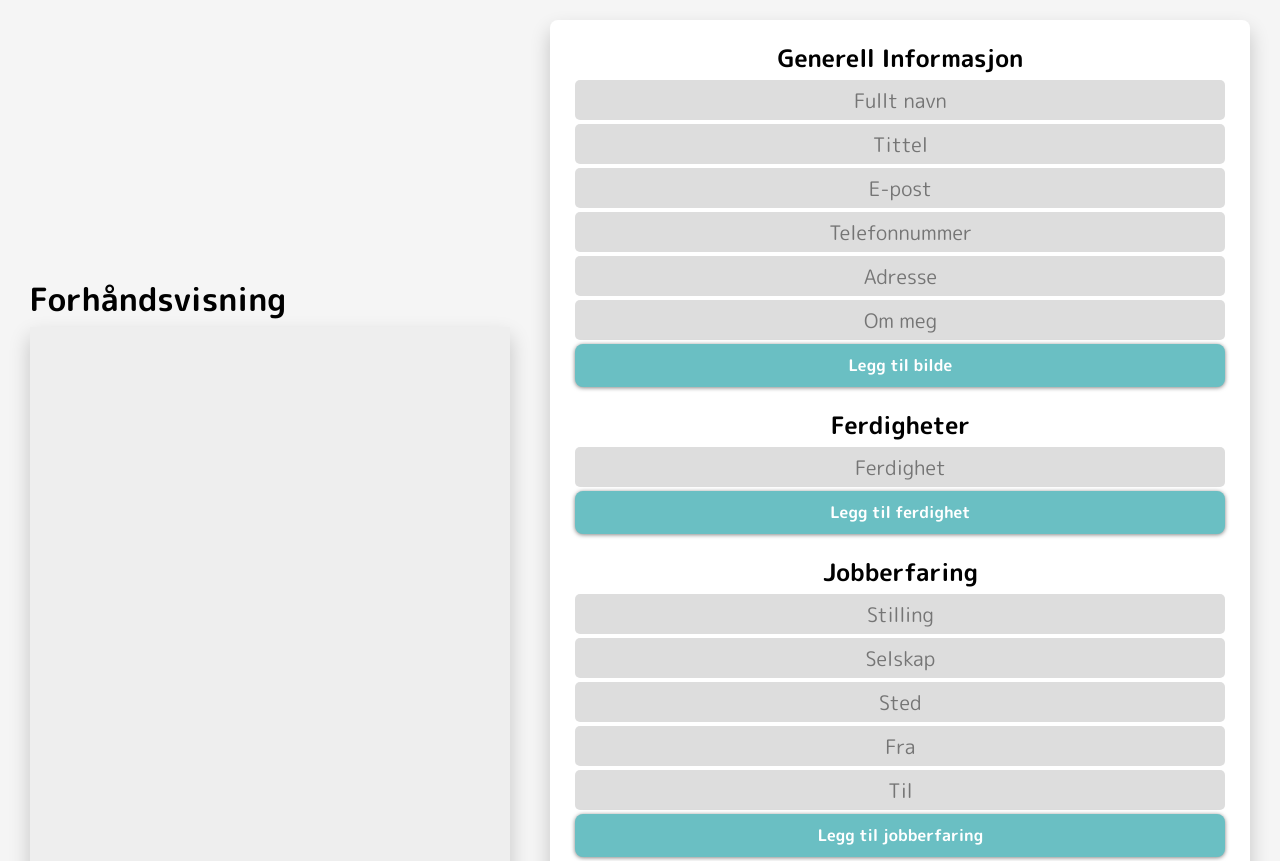
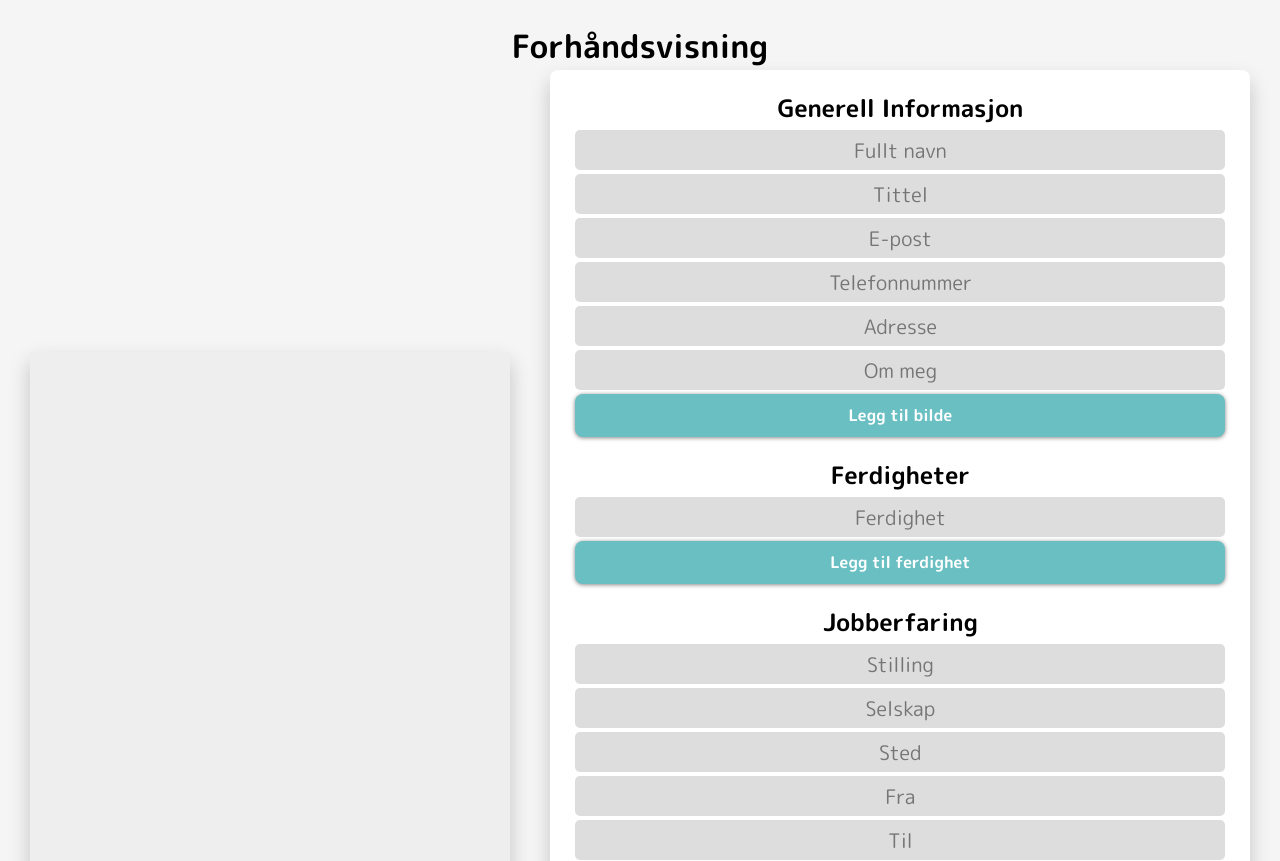
Before and after one commit to nwnordahl/cv-creator, a React (Create React App) app: page / in a window 1280 px wide. Shown: the top 861 px of the page. Built offline with nearby package versions, Linux system fonts and the light colour scheme.

Commit message:
Adjust position of components

```diff
--- a/src/App.js
+++ b/src/App.js
@@ -283,14 +283,13 @@
       this.state.personalInformation;
     return (
       <>
-        <div className="flex-container-row">
         <div className="flex-container-column">
           <h1 className="logo">Forhåndsvisning</h1>
+          <div className="flex-container-row">
             <Preview
               information={this.state}
               ref={(el) => (this.componentRef = el)}
             />
-          </div>
 
             <div className="form">
               <div className="personal-information">
@@ -466,6 +465,7 @@
               />
             </div>
           </div>
+        </div>
       </>
     );
   }
--- a/src/styles/index.css
+++ b/src/styles/index.css
@@ -9,8 +9,12 @@
 }
 
 body {
+  height: 100vh;
   background-color: whitesmoke;
-  margin: 20px 0px;
+
+  display: flex;
+  justify-content: center;
+  align-items: center;
 }
 
 input[type="file"] {
@@ -34,7 +38,6 @@
 .flex-container-column {
   display: flex;
   flex-direction: column;
-  gap: 4px;
 }
 
 /* Form */
@@ -110,6 +113,18 @@
 }
 
 /* Media queries */
+@media (max-width: 1400px) {
+  body {
+    margin: 20px 5px;
+    display: initial;
+  }
+
+  .flex-container-column {
+    justify-content: center;
+    align-items: center;
+  }
+}
+
 @media (max-width: 800px) {
   body {
     margin: 20px 10px;
```
Lines whose indentation alone changed are shown as unchanged.
